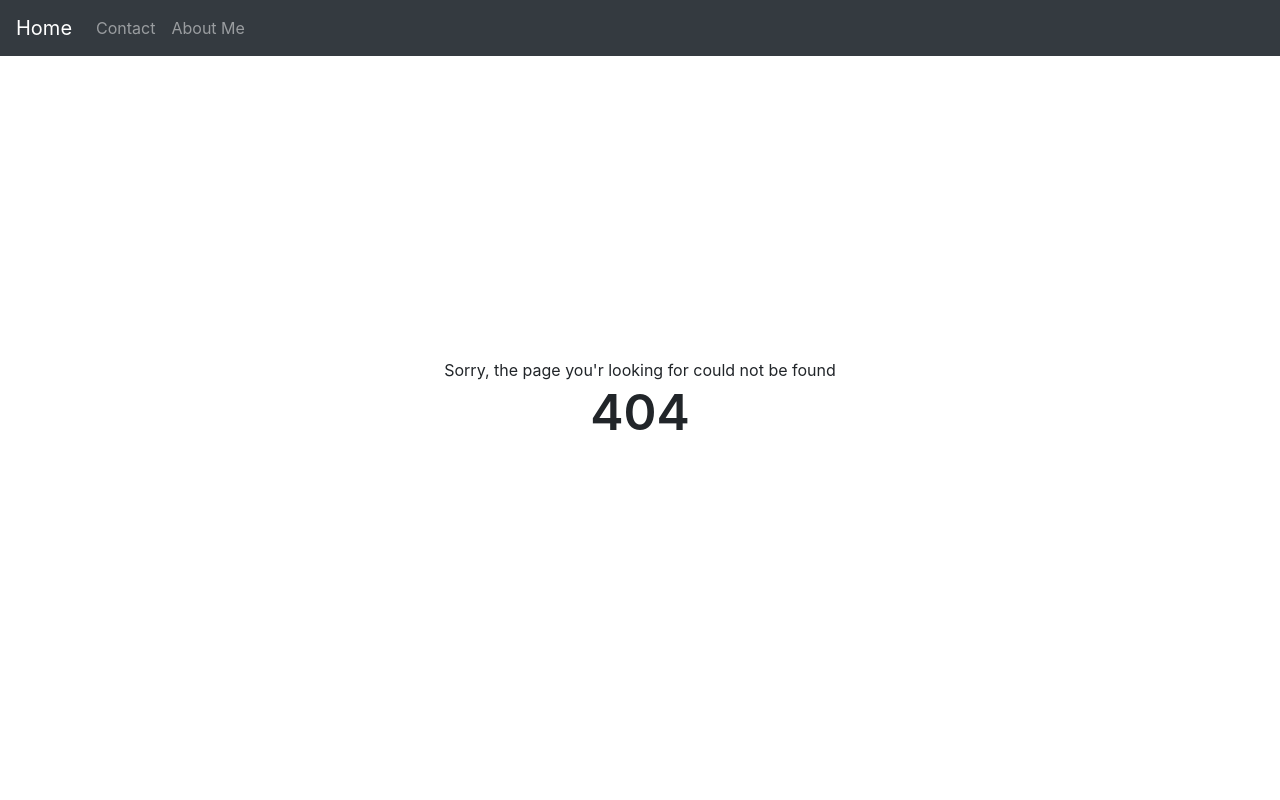
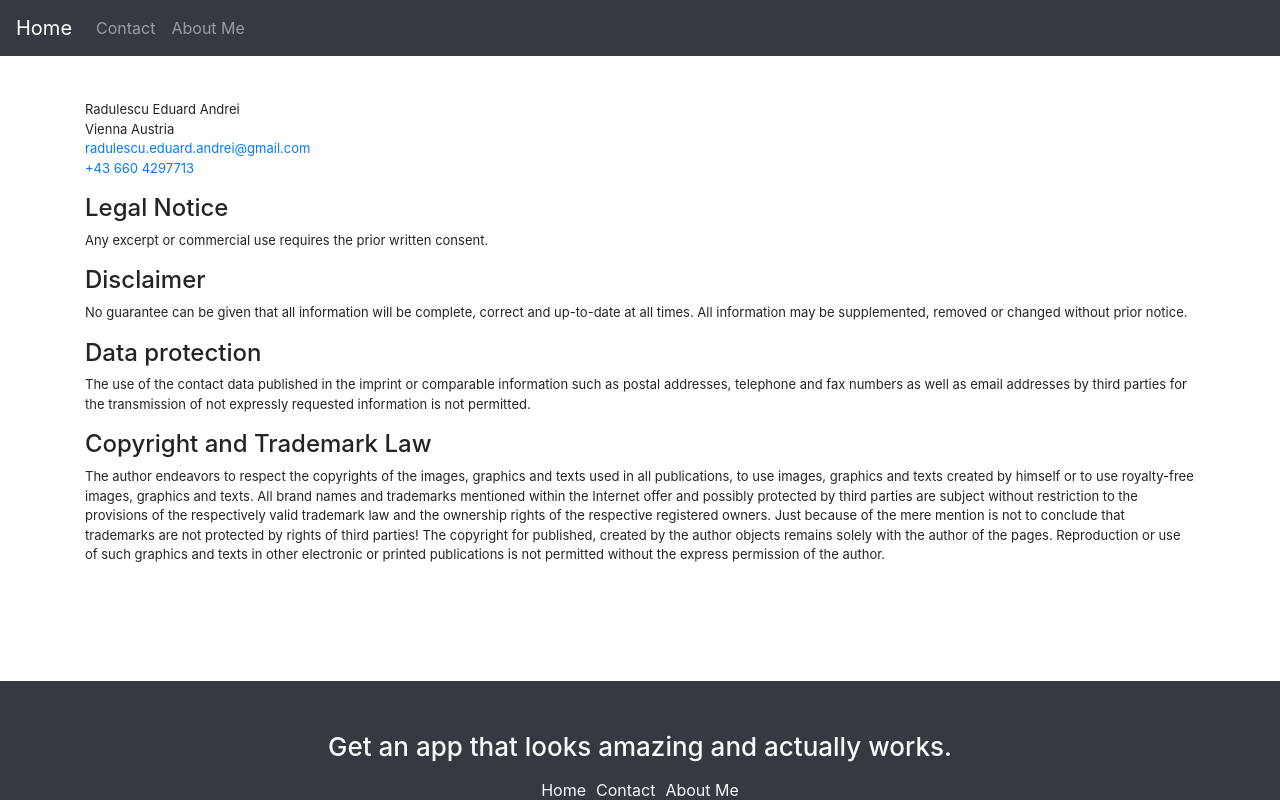
Before and after one commit to AndyRadulescu/personal-website, an Angular app: page /site-notice in a window 1280 px wide. Before the commit this address had no page. Shown: the top 800 px of the page. Built offline with nearby package versions, Linux system fonts and the light colour scheme.

Commit message:
added site notice

```diff
--- a/src/app/app.module.ts
+++ b/src/app/app.module.ts
@@ -19,6 +19,7 @@ import { AboutMainComponent } from './about/about-main/about-main.component';
 import { AboutTitleComponent } from './about/about-title/about-title.component';
 import { AboutTerminalComponent } from './about/about-terminal/about-terminal.component';
 import { ContactInfoComponent } from './contact/contact-info/contact-info.component';
+import { SiteNoticeComponent } from './site-notice/site-notice.component';
 
 @NgModule({
     declarations: [
@@ -36,7 +37,8 @@ import { ContactInfoComponent } from './contact/contact-info/contact-info.compon
         AboutMainComponent,
         AboutTitleComponent,
         AboutTerminalComponent,
-        ContactInfoComponent],
+        ContactInfoComponent,
+        SiteNoticeComponent],
     imports: [
         BrowserModule,
         AppRoutingModule,
--- /dev/null
+++ b/src/app/site-notice/site-notice.component.html
@@ -0,0 +1,28 @@
+<div class="container site-notice">
+  <address>
+    <p class="mb-0">Radulescu Eduard Andrei</p>
+    <p class="mb-0">Vienna Austria</p>
+    <p class="mb-0">
+      <a href="mailto:radulescu.eduard.andrei@gmail.com">radulescu.eduard.andrei@gmail.com</a>
+    </p>
+    <p class="mb-0">
+      <a href="tel:+436604297713">+43 660 4297713</a>
+    </p>
+  </address>
+  <h4>Legal Notice</h4>
+  <p>Any excerpt or commercial use requires the prior written consent.</p>
+  <h4>Disclaimer</h4>
+  <p>No guarantee can be given that all information will be complete, correct and up-to-date at all times. All information may be
+    supplemented, removed or changed without prior notice.</p>
+  <h4>Data protection</h4>
+  <p>The use of the contact data published in the imprint or comparable information such as postal addresses, telephone and fax numbers as
+    well as email addresses by third parties for the transmission of not expressly requested information is not permitted.</p>
+  <h4>Copyright and Trademark Law</h4>
+  <p>The author endeavors to respect the copyrights of the images, graphics and texts used in all publications, to use images, graphics and
+    texts created by himself or to use royalty-free images, graphics and texts. All brand names and trademarks mentioned within the Internet
+    offer and possibly protected by third parties are subject without restriction to the provisions of the respectively valid trademark law
+    and the ownership rights of the respective registered owners. Just because of the mere mention is not to conclude that trademarks are
+    not protected by rights of third parties! The copyright for published, created by the author objects remains solely with the author of
+    the pages. Reproduction or use of such graphics and texts in other electronic or printed publications is not permitted without the
+    express permission of the author.</p>
+</div>
--- /dev/null
+++ b/src/app/site-notice/site-notice.component.scss
@@ -0,0 +1,6 @@
+.site-notice {
+  font-size: small;
+  padding-top: 100px;
+  padding-bottom: 100px;
+  min-height: 84vh;
+}
--- /dev/null
+++ b/src/app/site-notice/site-notice.component.ts
@@ -0,0 +1,15 @@
+import { Component, OnInit } from '@angular/core';
+
+@Component({
+  selector: 'app-site-notice',
+  templateUrl: './site-notice.component.html',
+  styleUrls: ['./site-notice.component.scss']
+})
+export class SiteNoticeComponent implements OnInit {
+
+  constructor() { }
+
+  ngOnInit() {
+  }
+
+}
```
Also changed, not shown: src/app/app-routing.module.ts (+14 -12 lines).
